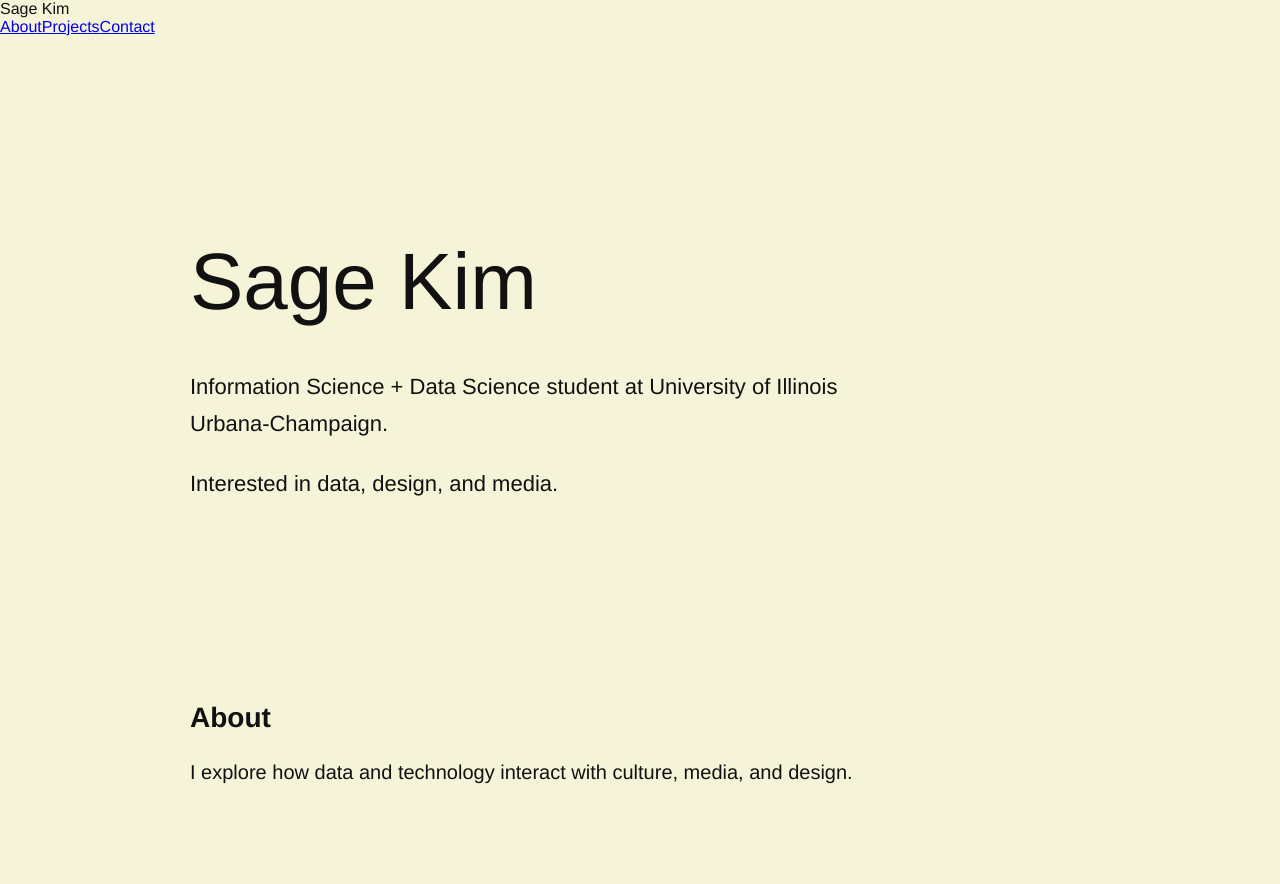
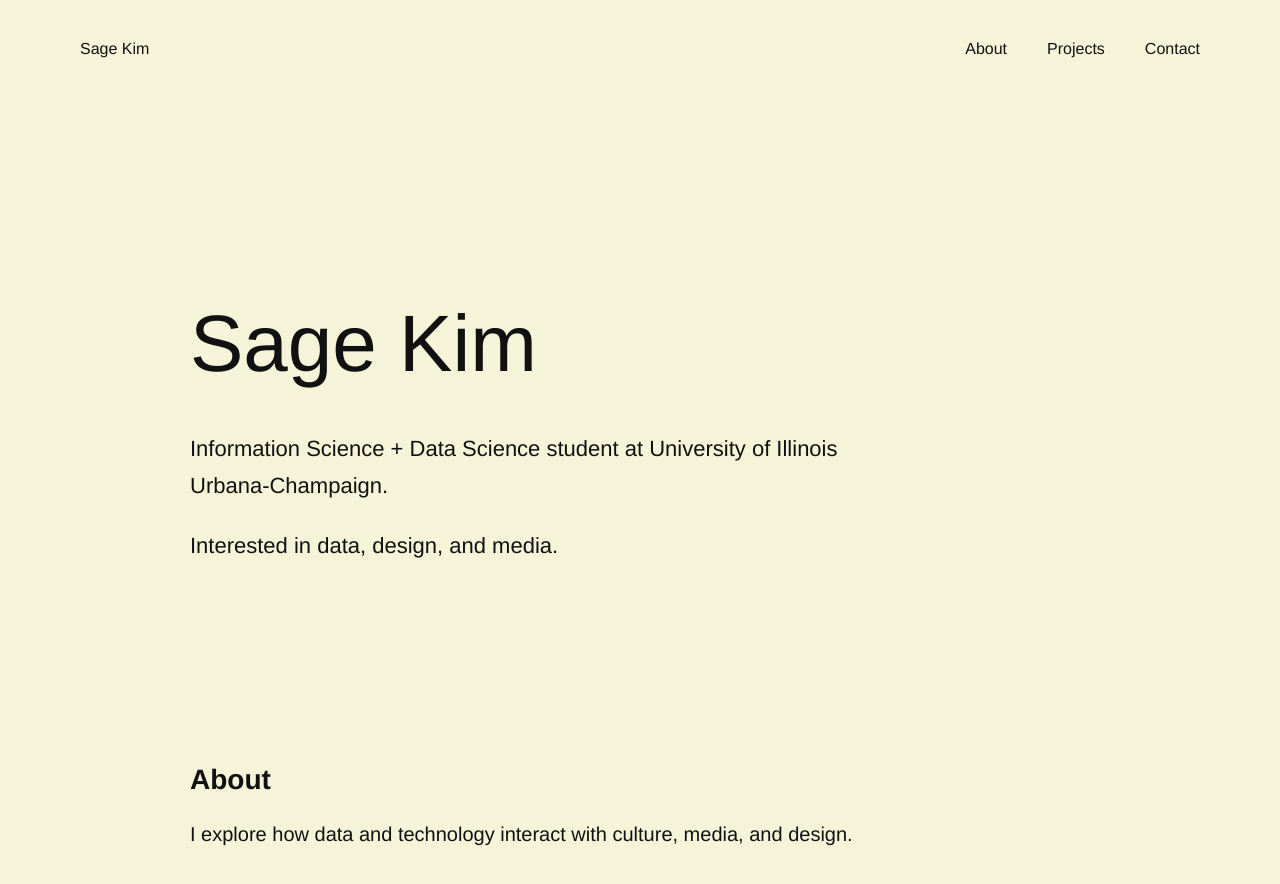
Before and after one commit to sageskim/sage-portfolio, a Next.js app: page / in a window 1280 px wide. Shown: the top 884 px of the page. Built offline with nearby package versions, Linux system fonts and the light colour scheme.

Commit message:
Add navigation and link styles to globals.css

```diff
--- a/app/globals.css
+++ b/app/globals.css
@@ -40,3 +40,15 @@ body {
   font-size: 20px;
   line-height: 1.8;
 }
+
+.nav {
+  display: flex;
+  justify-content: space-between;
+  padding: 40px 80px;
+}
+
+.links a {
+  margin-left: 40px;
+  text-decoration: none;
+  color: #111;
+}
```
